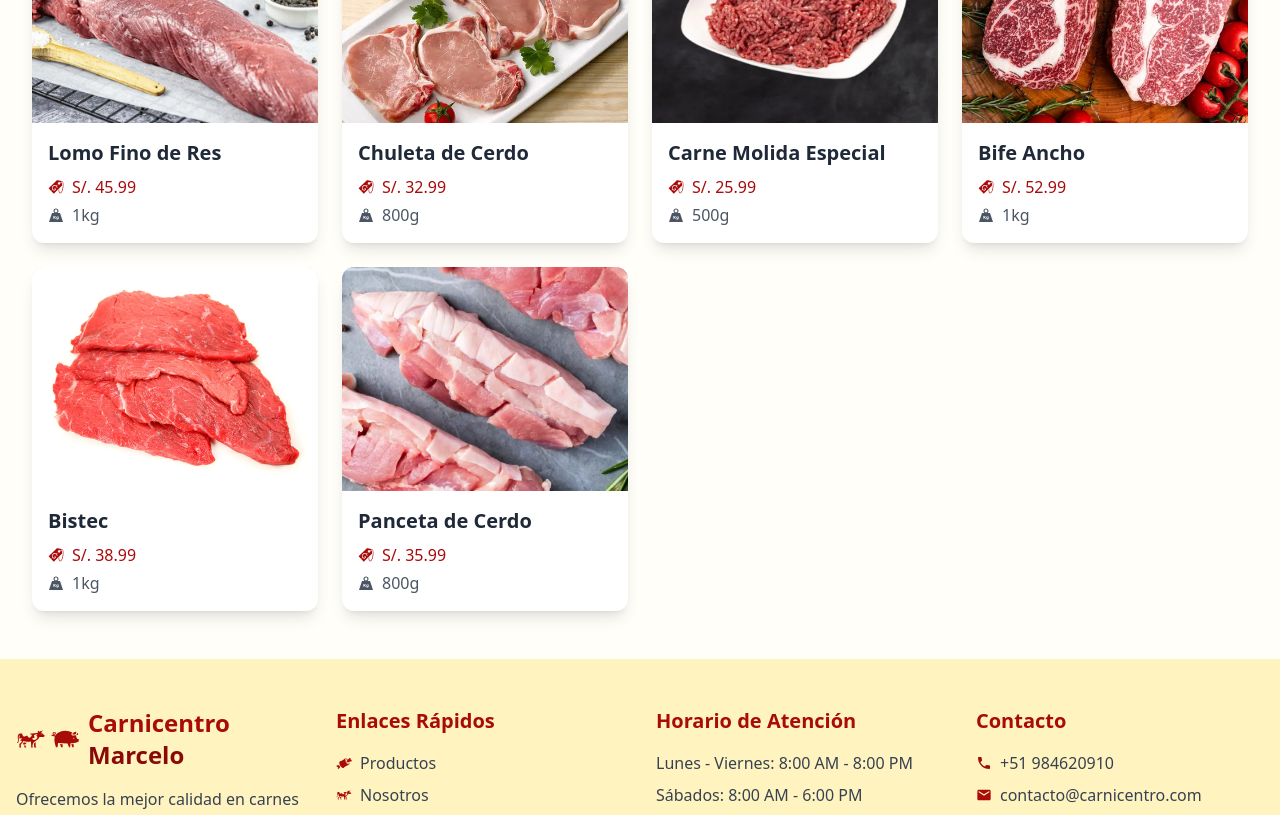
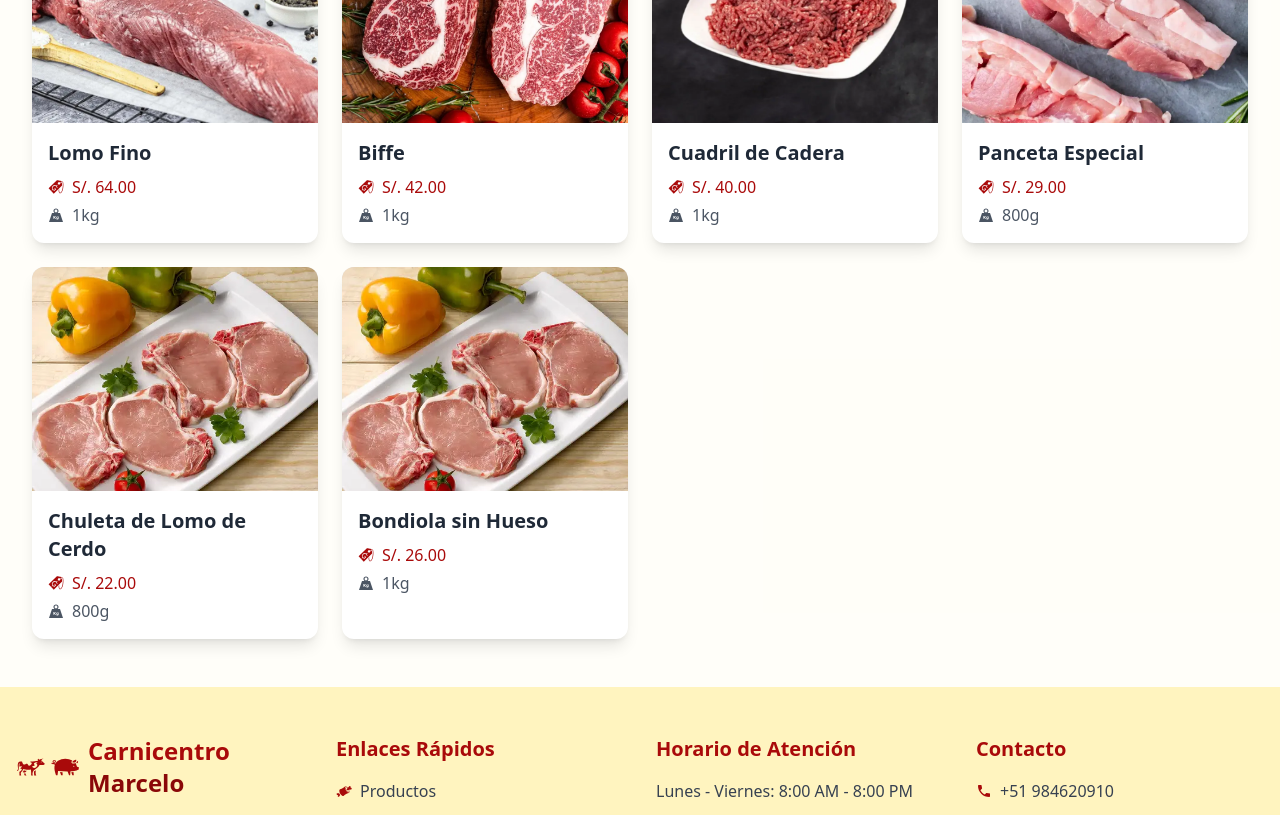
Before and after one commit to MarxAlonso/CarnicentroMarcelo, a React (Vite) app: page / in a window 1280 px wide. Shown: the part 1420-2235 px from the top of the page. Built offline with nearby package versions, Linux system fonts and the light colour scheme; the HTML template or start-up script is replaced by a standard one.

Commit message:
feat: new products in home

```diff
--- a/src/common/InicioComp/CatalogoCarnes.tsx
+++ b/src/common/InicioComp/CatalogoCarnes.tsx
@@ -6,7 +6,6 @@ import  lomofino  from '../../assets/catalogoinicio/lomofino.webp';
 import  chuletacerdo  from '../../assets/catalogoinicio/chuletacerdo.webp';
 import  carnemolidaespecial  from '../../assets/catalogoinicio/carnemolidaespecial.webp';
 import  bife  from '../../assets/catalogoinicio/bife.webp';
-import  bisteck2  from '../../assets/catalogoinicio/bisteck2.webp';
 import  pancetadecerdo  from '../../assets/catalogoinicio/pancetadecerdo.webp';
 
 interface Producto {
@@ -19,60 +18,63 @@ interface Producto {
     descripcion: string;
 }
 
-const productos: Producto[] = [
+export const productos: Producto[] = [
+  // === 3 cortes de RES ===
   {
     id: 1,
-        nombre: 'Lomo Fino de Res',
+    nombre: 'Lomo Fino',
     tipo: 'res',
-        precio: 45.99,
+    precio: 64.00,
     peso: '1kg',
     imagen: lomofino,
-        descripcion: 'Corte premium de res, ideal para preparar a la parrilla o en medallones. Carne suave y jugosa.'
+    descripcion: 'El corte más tierno y premium de res, ideal para medallones y preparaciones especiales.'
   },
   {
     id: 2,
-        nombre: 'Chuleta de Cerdo',
-        tipo: 'cerdo',
-        precio: 32.99,
-        peso: '800g',
-        imagen: chuletacerdo,
-        descripcion: 'Chuletas de cerdo premium, perfectas para la parrilla o freír. Jugosas y tiernas.'
+    nombre: 'Biffe',
+    tipo: 'res',
+    precio: 42.00,
+    peso: '1kg',
+    imagen: bife,
+    descripcion: 'Corte con excelente marmoleo, perfecto para parrilla y platos gourmet con gran jugosidad.'
   },
   {
     id: 3,
-        nombre: 'Carne Molida Especial',
-        tipo: 'molida',
-        precio: 25.99,
-        peso: '500g',
+    nombre: 'Cuadril de Cadera',
+    tipo: 'res',
+    precio: 40.00,
+    peso: '1kg',
     imagen: carnemolidaespecial,
-        descripcion: 'Carne molida premium, ideal para hamburguesas, albóndigas o cualquier preparación.'
+    descripcion: 'Corte premium de la cadera, jugoso y tierno, ideal para bistecks a la parrilla.'
   },
+
+  // === 3 cortes de CERDO ===
   {
     id: 4,
-        nombre: 'Bife Ancho',
-        tipo: 'res',
-        precio: 52.99,
-        peso: '1kg',
-        imagen: bife,
-        descripcion: 'Corte jugoso y tierno, perfecto para la parrilla. Con el punto justo de marmoleo.'
+    nombre: 'Panceta Especial',
+    tipo: 'cerdo',
+    precio: 29.00,
+    peso: '800g',
+    imagen: pancetadecerdo,
+    descripcion: 'Panceta con balance ideal de carne y grasa, perfecta para parrillas y recetas tradicionales.'
   },
   {
     id: 5,
-        nombre: 'Bistec',
-        tipo: 'res',
-        precio: 38.99,
-        peso: '1kg',
-        imagen: bisteck2,
-        descripcion: 'Bistec jugoso y tierno, perfecto para la parrilla. Con el punto justo de marmoleo.'
+    nombre: 'Chuleta de Lomo de Cerdo',
+    tipo: 'cerdo',
+    precio: 22.00,
+    peso: '800g',
+    imagen: chuletacerdo,
+    descripcion: 'Chuleta magra y jugosa, excelente para la parrilla, plancha o fritura.'
   },
   {
     id: 6,
-        nombre: 'Panceta de Cerdo',
+    nombre: 'Bondiola sin Hueso',
     tipo: 'cerdo',
-        precio: 35.99,
-        peso: '800g',
-        imagen: pancetadecerdo,
-        descripcion: 'Panceta de cerdo con piel, perfecta para chicharrón o al horno. Textura crujiente por fuera y jugosa por dentro.'
+    precio: 26.00,
+    peso: '1kg',
+    imagen: chuletacerdo,
+    descripcion: 'Corte versátil y jugoso, ideal para asar lentamente o preparar al horno con especias.'
   }
 ];
 
--- a/src/components/Banner/BannerCarneCerdos.tsx
+++ b/src/components/Banner/BannerCarneCerdos.tsx
@@ -66,7 +66,7 @@ export const BannerCarneCerdos = () => {
     return (
         <div className="relative h-[80vh] overflow-hidden bg-gradient-to-r from-[#a90a0a] to-[#a90a0a]/80">
             {/* Fondo con patrón */}
-            <div className="absolute inset-0 opacity-10">
+            <div className="absolute inset-0 opacity-50">
                 <div className="absolute inset-0 bg-cover bg-center" style={{ backgroundImage: `url(${banner4cerdo})` }} />
             </div>
 
```
Lines whose indentation alone changed are shown as unchanged.
